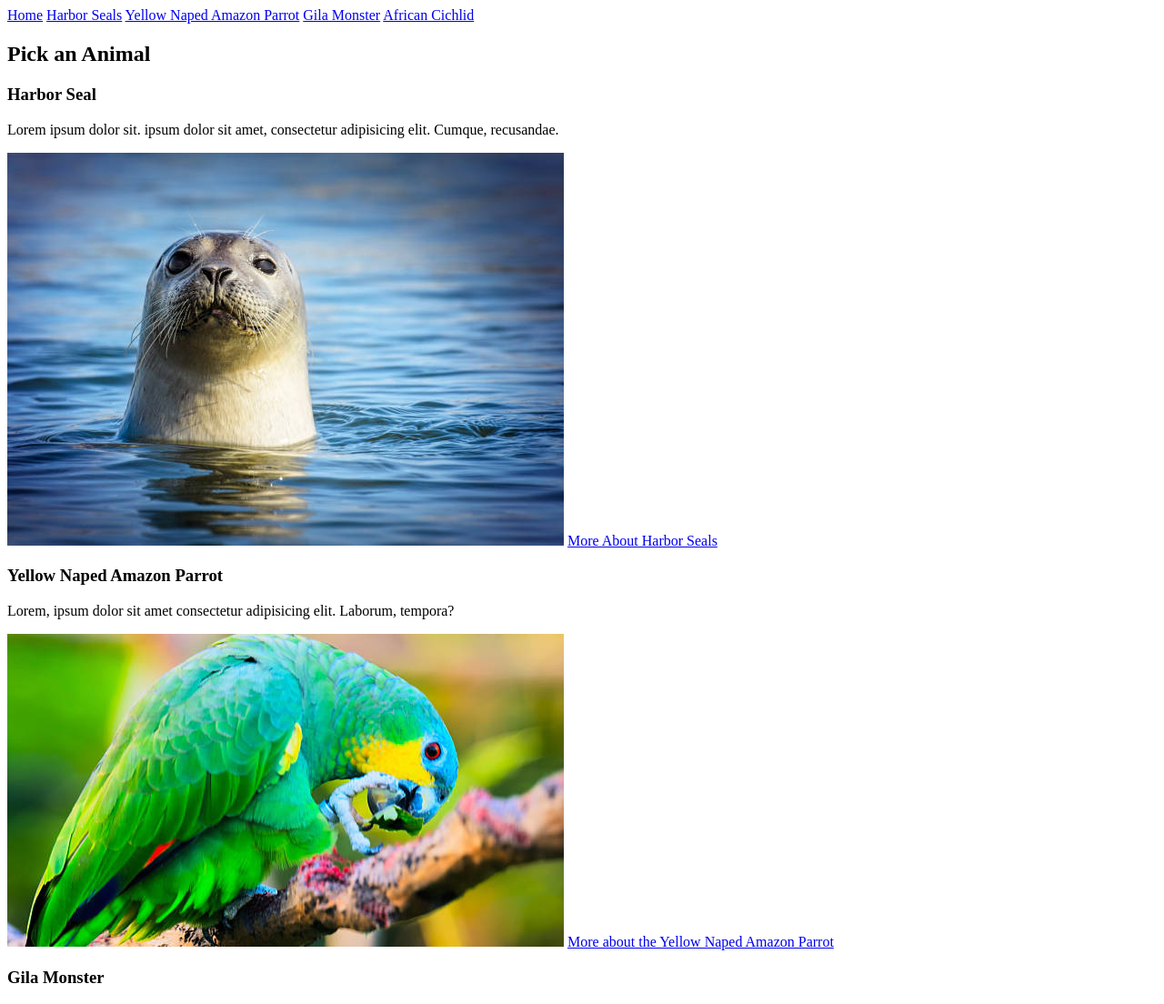
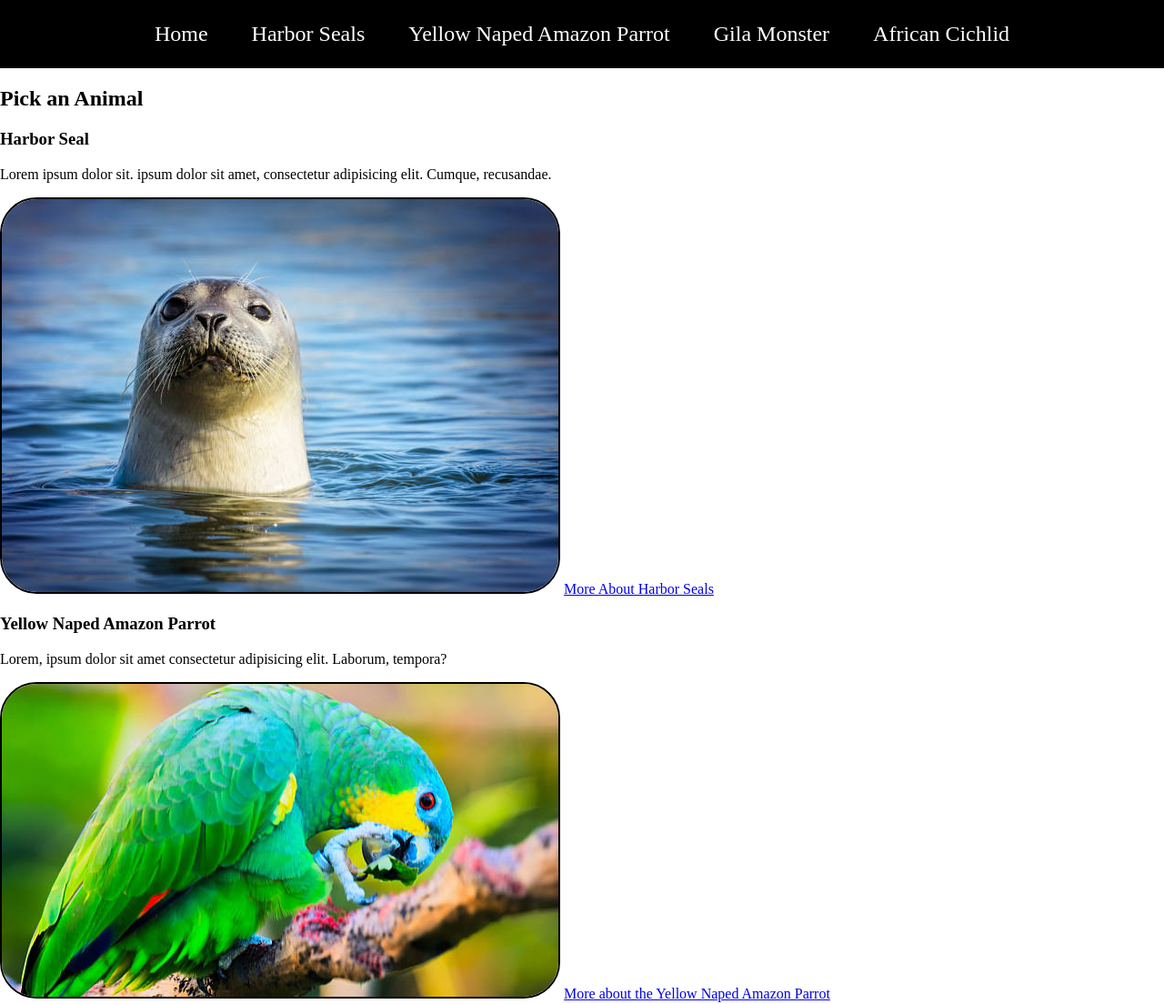
Before and after one commit to brendanlafrance001-art/FCZ-Animal-Assignment, a plain HTML site: page index.html in a window 1280 px wide. Shown: the top 1104 px of the page at 91% size. Drawn offline with Linux system fonts and the light colour scheme.

Commit message:
FCZ syle #1
Homepage Nav Bar styled

```diff
--- a/index.html
+++ b/index.html
@@ -4,6 +4,7 @@
     <meta charset="UTF-8">
     <meta name="viewport" content="width=device-width, initial-scale=1.0">
     <title>FCZ Animal Descriptions</title>
+    <link rel="stylesheet" href="style/homepage.css">
 </head>
 <body>
     <header>
@@ -21,25 +22,25 @@
         <section class="card">
             <h3>Harbor Seal</h3>
             <p>Lorem ipsum dolor sit. ipsum dolor sit amet, consectetur adipisicing elit. Cumque, recusandae.</p>
-            <img src="images/Harbor_Seal.jpg" alt="Picture of Harbor Seal Laying On Beach">
+            <img src="images/Harbor_Seal.jpg" alt="Picture of Harbor Seal Laying On Beach" id="HarborSeal">
             <a href="HarborSeal.html">More About Harbor Seals</a>
         </section>
         <section class="card">
             <h3>Yellow Naped Amazon Parrot</h3>
             <p>Lorem, ipsum dolor sit amet consectetur adipisicing elit. Laborum, tempora?</p>
-            <img src="images/Yellow-Naped-Amazon-Parrot.jpg" alt="Picture of a green parrot sitting on a branch in the rain forest">
+            <img src="images/Yellow-Naped-Amazon-Parrot.jpg" alt="Picture of a green parrot sitting on a branch in the rain forest" id="YellowNapedParrot">
             <a href="YellowNapedAmazonParrot.html">More about the Yellow Naped Amazon Parrot</a>
         </section>
         <section class="card">
             <h3>Gila Monster</h3>
             <p>Lorem ipsum dolor sit amet consectetur, adipisicing elit. Laudantium, doloremque!</p>
-            <img src="images/Gila-Monster.jpg" alt="Picture Of Orange and Black Gila Monster Sitting In Front of a Cactus in the sun">
+            <img src="images/Gila-Monster.jpg" alt="Picture Of Orange and Black Gila Monster Sitting In Front of a Cactus in the sun" id="GilaMonster">
             <a href="GilaMonster.html">More about the Gila Monster</a>
         </section>
         <section class="card">
             <h3>African Cichlid</h3>
             <p>Lorem ipsum dolor sit, amet consectetur adipisicing elit. Dicta, ratione!</p>
-            <img src="images/African-Cichlid.jpg" alt="Picture of a Blue African Cichlid swimming in an aquarium">
+            <img src="images/African-Cichlid.jpg" alt="Picture of a Blue African Cichlid swimming in an aquarium" id="AfricanCichlid">
             <a href="AfricanCichlid.html">African Cichlid</a>
         </section>
     </section>
--- /dev/null
+++ b/style/homepage.css
@@ -0,0 +1,43 @@
+body{
+    margin: 0;
+}
+
+nav#main-nav {
+    background-color: black;
+    display:flex;
+    justify-content: center;
+}
+
+#main-nav > a{
+    color: white;
+    display:inline-block;
+    padding: 1em;
+    font-size: 1.5rem;
+    text-decoration: none;
+    transition: all ease-in-out 500ms;
+}
+
+#main-nav > a:hover{
+    background-color: rgba(0, 0, 255, 0.6);
+
+}
+
+#HarborSeal {
+    border-radius: 40px;
+    border: 2px solid black;
+}
+
+#YellowNapedParrot {
+    border-radius: 40px;
+    border: 2px solid black;
+}
+
+#GilaMonster {
+    border-radius: 40px;
+    border: 2px solid black;
+}
+
+#AfricanCichlid {
+    border-radius: 40px;
+    border: 2px solid black;
+}
```
